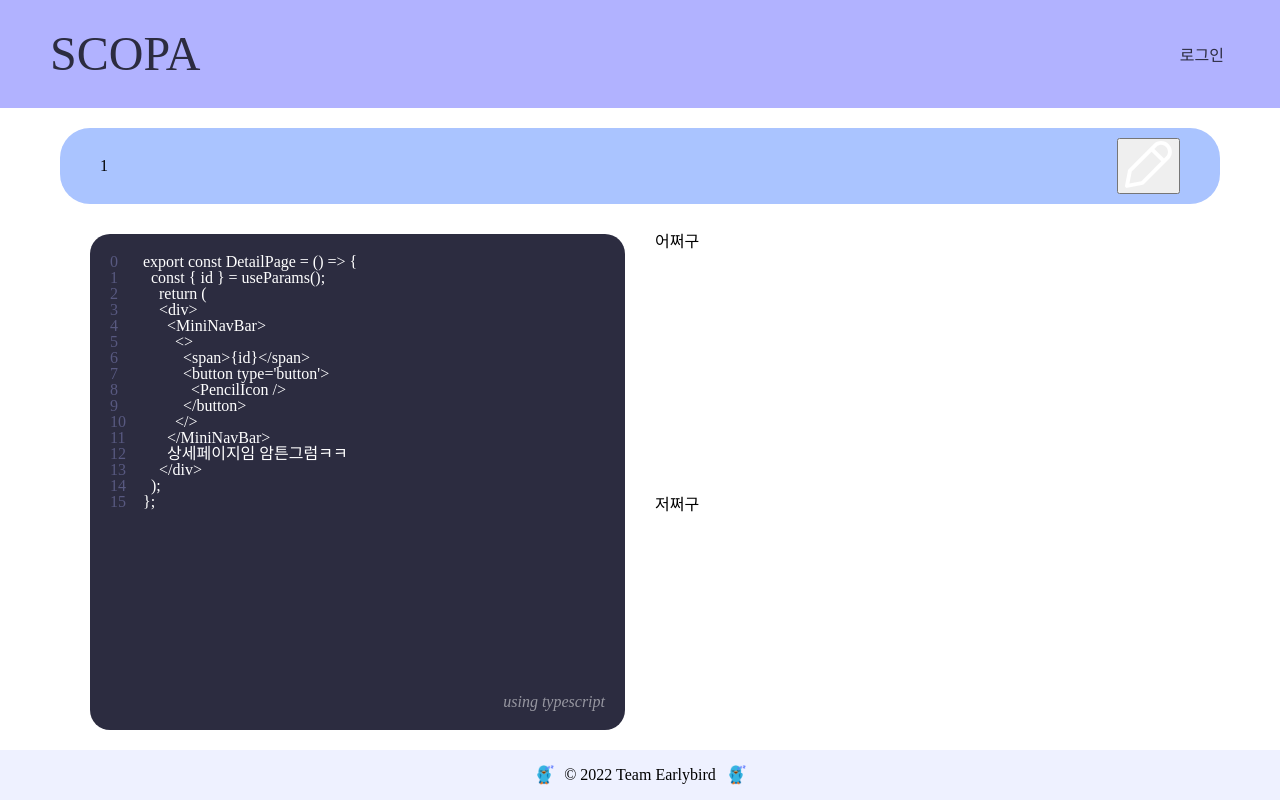
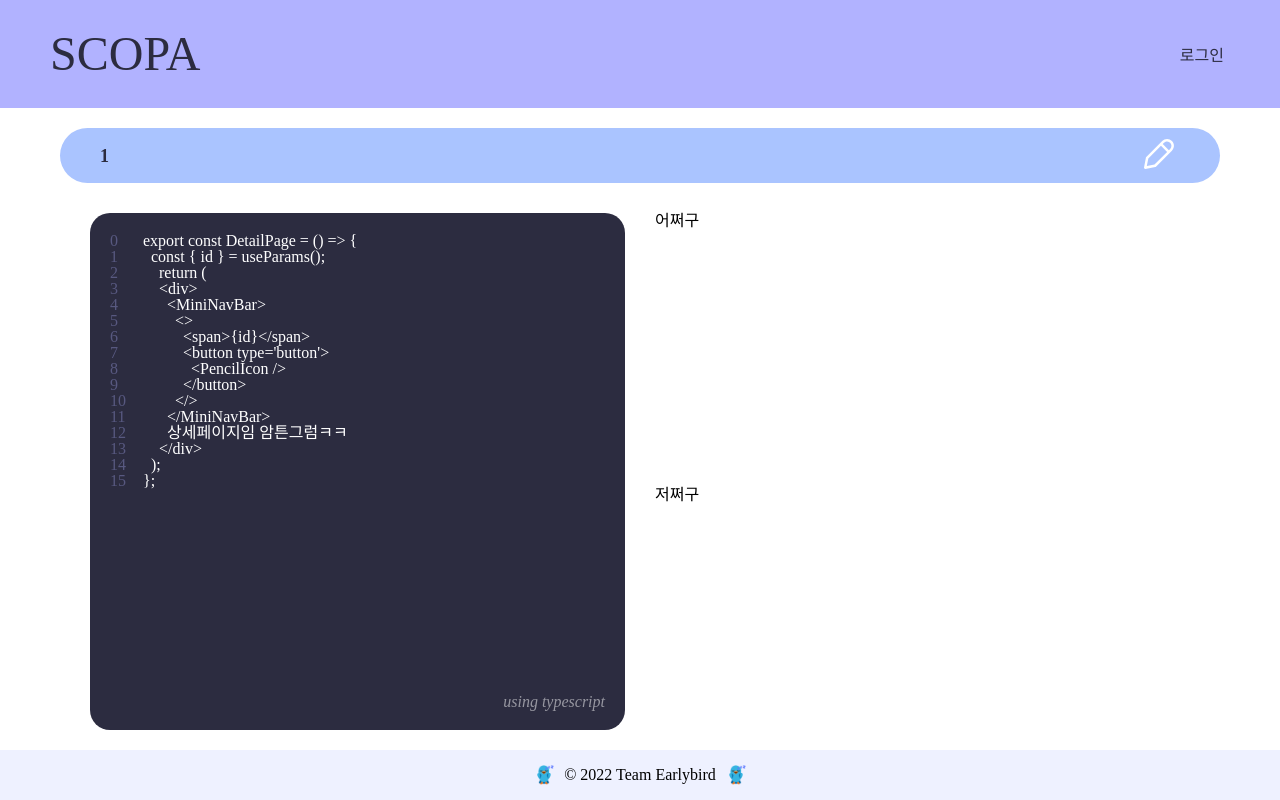
Before and after one commit to boostcampwm-2022/web25-SCOPA, a React (Create React App) app in the folder client/: page /detail/1 in a window 1280 px wide. Built offline with nearby package versions, Linux system fonts and the light colour scheme; no server answers.

Commit message:
design: 편집버튼, 맨 왼쪽 닉네임 부분 스타일 적용

```diff
--- a/client/src/pages/DetailPage/index.tsx
+++ b/client/src/pages/DetailPage/index.tsx
@@ -5,7 +5,7 @@ import { useParams } from 'react-router-dom';
 import { MiniNavBar } from 'common';
 import { CodeBox } from './CodeBox';
 
-import { detailProfileWrapperStyle } from './styles';
+import { detailProfileWrapperStyle, editButtonStyle, nicknameSpanStyle } from './styles';
 
 import { PencilIcon } from 'assets/svgs';
 
@@ -39,8 +39,8 @@ export const DetailPage = () => {
     <>
       <MiniNavBar>
         <>
-          <span>{id}</span>
-          <button type='button'>
+          <span css={nicknameSpanStyle}>{id}</span>
+          <button type='button' css={editButtonStyle}>
             <PencilIcon />
           </button>
         </>
--- a/client/src/pages/DetailPage/styles.ts
+++ b/client/src/pages/DetailPage/styles.ts
@@ -1,4 +1,5 @@
 import { css } from '@emotion/react';
+import { COLORS } from 'styles/colors';
 
 import { COMMON_SIZE } from 'styles/sizes';
 
@@ -11,3 +12,23 @@ export const detailProfileWrapperStyle = css({
   paddingLeft: COMMON_SIZE.COMMON_PAGE_PADDING_HORIZONTAL / 2,
   paddingRight: COMMON_SIZE.COMMON_PAGE_PADDING_HORIZONTAL / 2,
 });
+
+export const nicknameSpanStyle = css({
+  color: COLORS.TEXT_1,
+  fontWeight: 700,
+  fontSize: 18,
+});
+
+export const editButtonStyle = css({
+  border: 'none',
+  background: 'none',
+
+  '> svg': {
+    width: COMMON_SIZE.SELECT_BOX_HEIGHT,
+    height: COMMON_SIZE.SELECT_BOX_HEIGHT,
+  },
+
+  ':hover': {
+    cursor: 'pointer',
+  },
+});
--- a/client/src/styles/sizes.ts
+++ b/client/src/styles/sizes.ts
@@ -29,7 +29,7 @@ export const COMMON_SIZE = {
   SEARCH_BAR_BORDER_RADIUS: 30, // 검색 바 모서리 둥글기
   SEARCH_BAR_BOTTOM_MARGIN: 30, // 검색 바 하단 Margin
 
-  SELECT_BOX_PADDING_VERTICAL: 15, // 검색 바 내부 선택버튼 Padding 위아래
+  SELECT_BOX_HEIGHT: 30, // 검색 바 내부 선택버튼 높이 (높이를 고정시켜야 디테일 페이지에서도 같이 사용가능)
   SELECT_BOX_PADDING_HORIZONTAL: 25, // 검색 바 내부 선택버튼 Padding 좌우
 
   POPOVER_BORDER: 5, // 리스트 테두리
```
